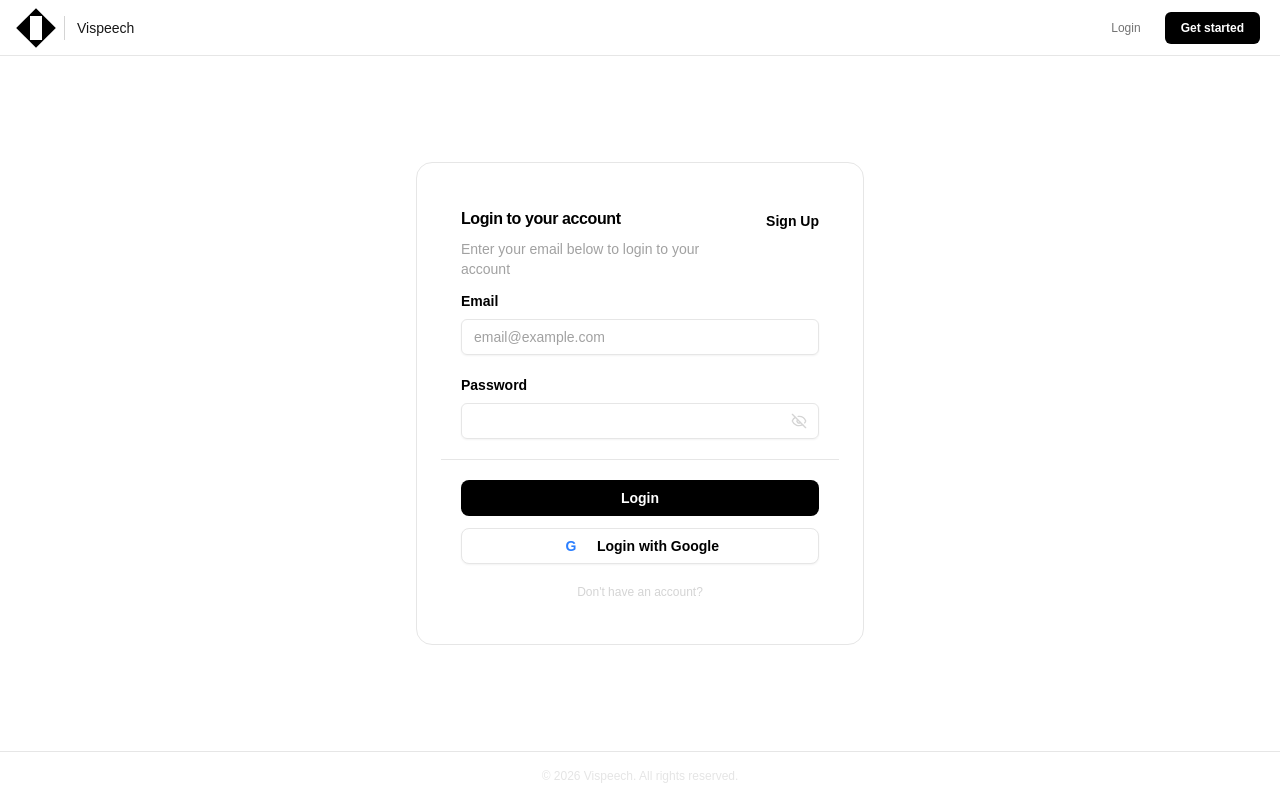
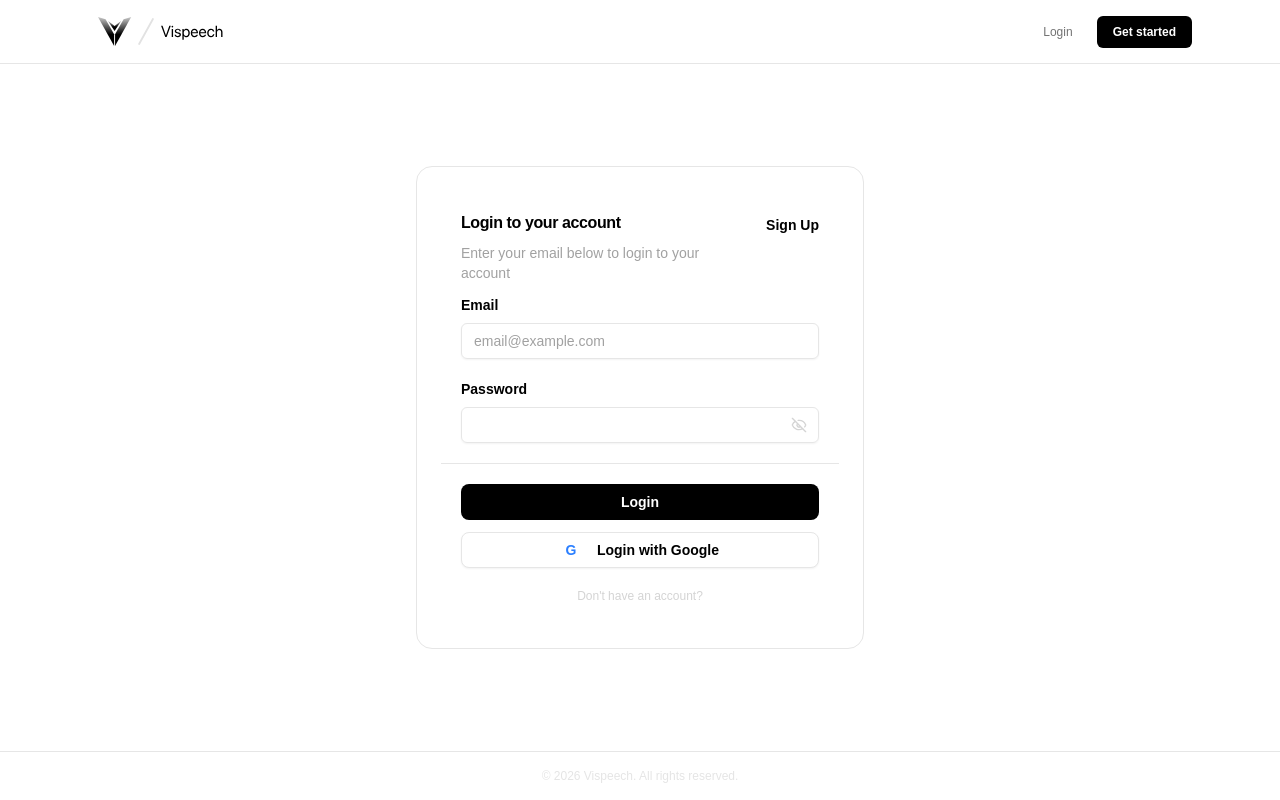
Before and after one commit to ArthitBIE/vispeech, a Next.js app: page /auth/signin in a window 1280 px wide. Built offline with nearby package versions, Linux system fonts and the light colour scheme; a web font is replaced by a local one.

Commit message:
feat: add TitleLogo SVG to all pages, replace inline logo

```diff
--- a/src/app/(app)/home/page.tsx
+++ b/src/app/(app)/home/page.tsx
@@ -15,6 +15,7 @@ import { Button } from "@/components/ui/button";
 import { Input } from "@/components/ui/input";
 import { Card, CardContent } from "@/components/ui/card";
 import { Badge } from "@/components/ui/badge";
+import TitleLogo from "@/components/layout/TitleLogo";
 
 const lessons = [
   {
@@ -42,20 +43,8 @@ export default function HomePage() {
     <main className="min-h-screen bg-white text-black font-sans">
       <header className="fixed left-0 right-0 top-0 z-40 h-14 border-b border-neutral-200 bg-white">
         <div className="flex h-full items-center justify-between px-5">
-          <Link href="#" className="flex items-center gap-3" aria-label="Vispeech home">
-            <div className="relative flex h-8 w-8 items-center justify-center">
-              <div className="absolute h-7 w-7 rotate-45 bg-black" />
-              <div className="absolute top-1 h-6 w-3 bg-white" />
-              <div className="relative text-xs font-bold tracking-tight text-white">
-                V
-              </div>
-            </div>
-
-            <div className="h-6 w-px bg-neutral-300" />
-
-            <span className="text-sm font-medium text-neutral-900">
-              Vispeech
-            </span>
+          <Link href="/" aria-label="Vispeech home">
+            <TitleLogo />
           </Link>
 
           <button
--- a/src/app/(app)/settings/page.tsx
+++ b/src/app/(app)/settings/page.tsx
@@ -1,6 +1,7 @@
 "use client";
 
 import React from "react";
+import Link from "next/link";
 import {
   Home,
   BarChart3,
@@ -19,27 +20,16 @@ import {
   SelectTrigger,
   SelectValue,
 } from "@/components/ui/select";
+import TitleLogo from "@/components/layout/TitleLogo";
 
 export default function SettingsPage() {
   return (
     <main className="min-h-screen bg-white text-black font-sans">
       <header className="fixed left-0 right-0 top-0 z-40 h-14 border-b border-neutral-200 bg-white">
         <div className="flex h-full items-center justify-between px-5">
-          <a href="#" className="flex items-center gap-3" aria-label="Vispeech home">
-            <div className="relative flex h-8 w-8 items-center justify-center">
-              <div className="absolute h-7 w-7 rotate-45 bg-black" />
-              <div className="absolute top-1 h-6 w-3 bg-white" />
-              <div className="relative text-xs font-bold tracking-tight text-white">
-                V
-              </div>
-            </div>
-
-            <div className="h-6 w-px bg-neutral-300" />
-
-            <span className="text-sm font-medium text-neutral-900">
-              Vispeech
-            </span>
-          </a>
+          <Link href="/" aria-label="Vispeech home">
+            <TitleLogo />
+          </Link>
 
           <button
             type="button"
--- a/src/app/(app)/summary/page.tsx
+++ b/src/app/(app)/summary/page.tsx
@@ -16,6 +16,7 @@ import {
 } from "lucide-react";
 import { Button } from "@/components/ui/button";
 import { Card, CardContent } from "@/components/ui/card";
+import TitleLogo from "@/components/layout/TitleLogo";
 
 const results = [
   {
@@ -60,20 +61,8 @@ export default function SummarizePage() {
     <main className="min-h-screen bg-neutral-50 text-black font-sans">
       <header className="h-16 border-b border-neutral-200 bg-white">
         <div className="mx-auto flex h-full max-w-6xl items-center justify-between px-6">
-          <Link href="#" className="flex items-center gap-3" aria-label="Vispeech home">
-            <div className="relative flex h-8 w-8 items-center justify-center">
-              <div className="absolute h-7 w-7 rotate-45 bg-black" />
-              <div className="absolute top-1 h-6 w-3 bg-white" />
-              <div className="relative text-xs font-bold tracking-tight text-white">
-                V
-              </div>
-            </div>
-
-            <div className="h-6 w-px bg-neutral-300" />
-
-            <span className="text-sm font-medium text-neutral-900">
-              Vispeech
-            </span>
+          <Link href="/" aria-label="Vispeech home">
+            <TitleLogo />
           </Link>
 
           <button
--- a/src/app/auth/signin/page.tsx
+++ b/src/app/auth/signin/page.tsx
@@ -6,28 +6,15 @@ import { Button } from "@/components/ui/button";
 import { Input } from "@/components/ui/input";
 import { Label } from "@/components/ui/label";
 import { Card, CardContent, CardFooter, CardHeader, CardTitle } from "@/components/ui/card";
+import TitleLogo from "@/components/layout/TitleLogo";
 
 export default function SignInPage() {
   return (
     <main className="min-h-screen bg-white text-black flex flex-col font-sans">
-      <header className="h-14 border-b border-neutral-200 bg-white">
-        <div className="flex h-full items-center justify-between px-5">
-          <Link href="#" className="flex items-center gap-3" aria-label="Vispeech home">
-            <div className="flex items-center gap-3">
-              <div className="relative flex h-8 w-8 items-center justify-center">
-                <div className="absolute h-7 w-7 rotate-45 bg-black" />
-                <div className="absolute top-1 h-6 w-3 bg-white" />
-                <div className="relative text-white text-xs font-bold tracking-tight">
-                  V
-                </div>
-              </div>
-
-              <div className="h-6 w-px bg-neutral-300" />
-
-              <span className="text-sm font-medium text-neutral-900">
-                Vispeech
-              </span>
-            </div>
+      <header className="h-16 border-b border-neutral-200 bg-white">
+        <div className="mx-auto flex h-full max-w-6xl items-center justify-between px-6">
+          <Link href="/" aria-label="Vispeech home">
+            <TitleLogo />
           </Link>
 
           <nav className="flex items-center gap-4">
--- a/src/app/auth/signup/page.tsx
+++ b/src/app/auth/signup/page.tsx
@@ -6,28 +6,15 @@ import { Button } from "@/components/ui/button";
 import { Input } from "@/components/ui/input";
 import { Label } from "@/components/ui/label";
 import { Card, CardContent, CardFooter, CardHeader, CardTitle } from "@/components/ui/card";
+import TitleLogo from "@/components/layout/TitleLogo";
 
 export default function SignUpPage() {
   return (
     <main className="min-h-screen bg-white text-black flex flex-col font-sans">
-      <header className="h-14 border-b border-neutral-200 bg-white">
-        <div className="flex h-full items-center justify-between px-5">
-          <Link href="#" className="flex items-center gap-3" aria-label="Vispeech home">
-            <div className="flex items-center gap-3">
-              <div className="relative flex h-8 w-8 items-center justify-center">
-                <div className="absolute h-7 w-7 rotate-45 bg-black" />
-                <div className="absolute top-1 h-6 w-3 bg-white" />
-                <div className="relative text-white text-xs font-bold tracking-tight">
-                  V
-                </div>
-              </div>
-
-              <div className="h-6 w-px bg-neutral-300" />
-
-              <span className="text-sm font-medium text-neutral-900">
-                Vispeech
-              </span>
-            </div>
+      <header className="h-16 border-b border-neutral-200 bg-white">
+        <div className="mx-auto flex h-full max-w-6xl items-center justify-between px-6">
+          <Link href="/" aria-label="Vispeech home">
+            <TitleLogo />
           </Link>
 
           <nav className="flex items-center gap-4">
--- /dev/null
+++ b/src/components/layout/TitleLogo.tsx
@@ -0,0 +1,13 @@
+import Image from "next/image";
+
+export default function TitleLogo() {
+  return (
+    <Image
+      src="/title-top-left.svg"
+      alt="Vispeech"
+      width={138}
+      height={51}
+      priority
+    />
+  );
+}
```
Also changed, not shown: public/title-top-left.svg (added).
